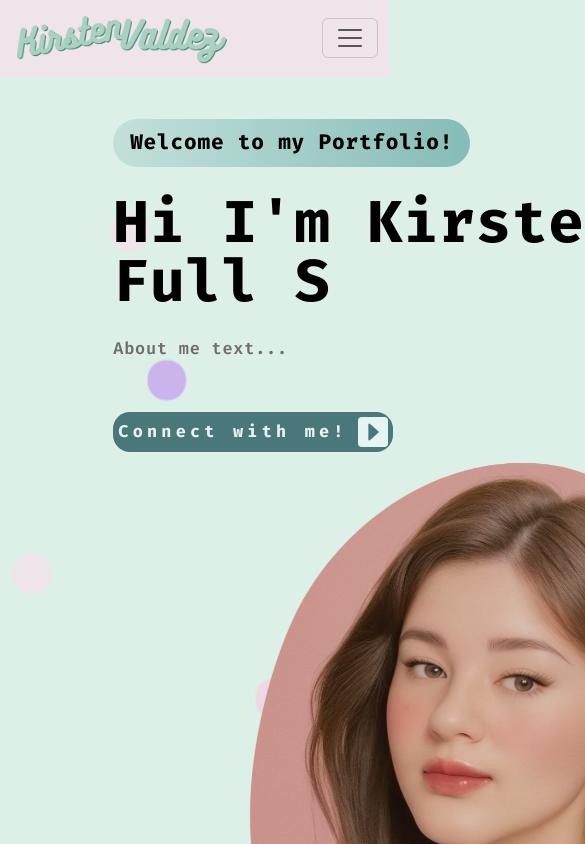
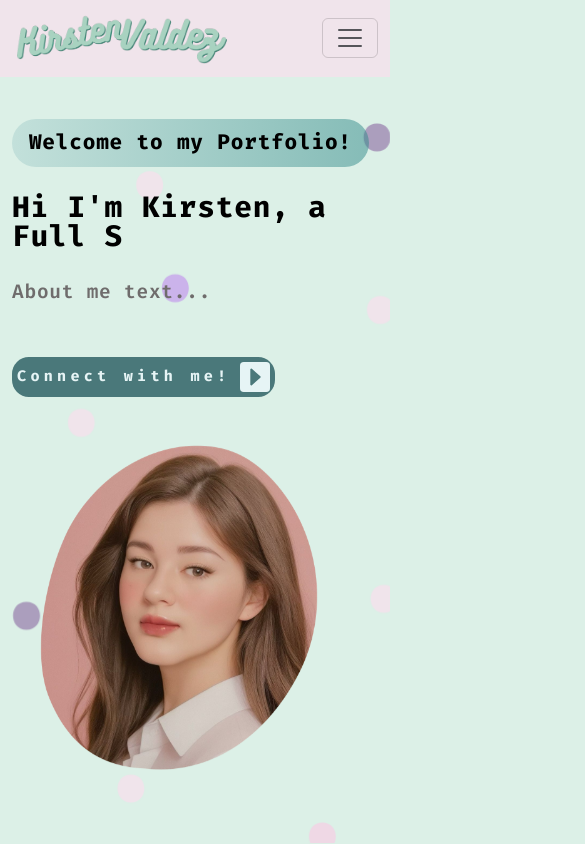
Before and after one commit to kirstenval03/portfolio, a React (Create React App) app: page / in a window 390 px wide. Shown: the top 844 px of the page, 585 px wide, since content can reach past the window. Built offline with nearby package versions, Linux system fonts and the light colour scheme.

Commit message:
Presentation Page responsive :)

```diff
--- a/src/App.css
+++ b/src/App.css
@@ -213,7 +213,7 @@ h1, h2, h3, h4, h5, h6{
 
 .presentation {
   margin-top: 0;
-  padding: 5vh 0vh 16vh 12vh;
+  padding: 5vh 5% 16vh 5%;
   background-image: url('./assets/images/p5.png');
   background-position: top center;
   background-size: cover;
@@ -286,6 +286,49 @@ h1, h2, h3, h4, h5, h6{
   border-right: 0.08em solid #666;
 }
 
+@media screen and (max-width: 950px) {
+  .presentation {
+    width: 100%;
+    padding: 5vh 2% 8vh 0%;
+  }
+
+  .presentation .tagline{
+    font-size: 2.5vh;
+  }
+
+  .presentation h1 {
+    font-size: 3.5vh;
+    width: 90%;
+  }
+
+  .presentation p {
+    font-size: 2.3vh;
+  }
+  .presentation img {
+    max-width: 40vh;
+    padding-top: 5vh;
+    padding-left: 0px;
+    animation: leftright 5s linear infinite;
+  }
+
+  .presentation button{
+    font-size: 1.8vh;
+  }
+  @keyframes leftright {
+    0% {
+      transform: translateX(-20px);
+    }
+    50% {
+      transform: translateX(20px);
+    }
+    100% {
+      transform: translateX(-20px);
+    }
+  }
+
+}
+
+
 
 /* PROJECTS PAGE  */
 
@@ -329,6 +372,7 @@ h1, h2, h3, h4, h5, h6{
   background-position: top center;
   background-size: cover;
   background-repeat: no-repeat;
+  padding-top: 5vh;
 }
 
 .techSkills {
```
